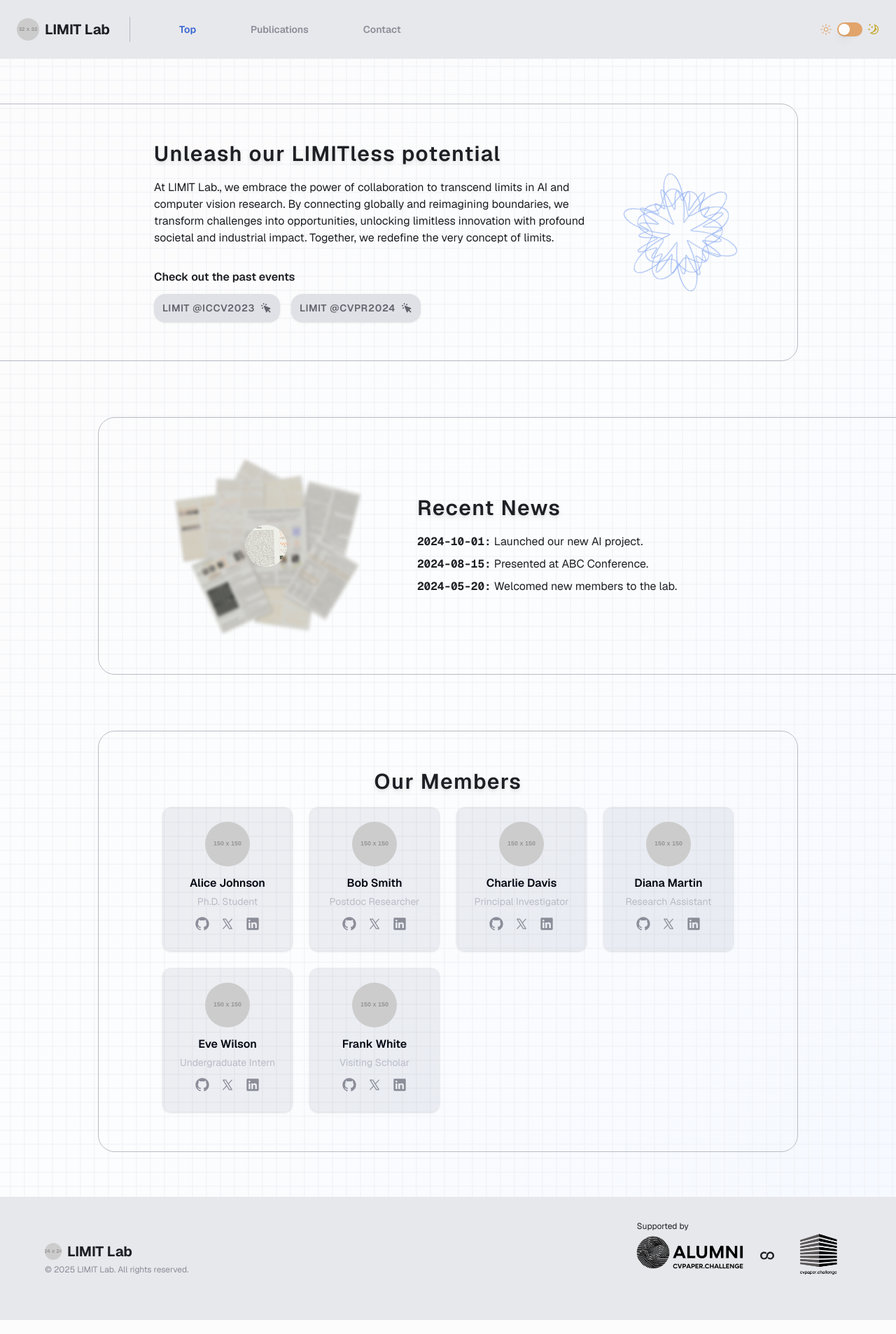
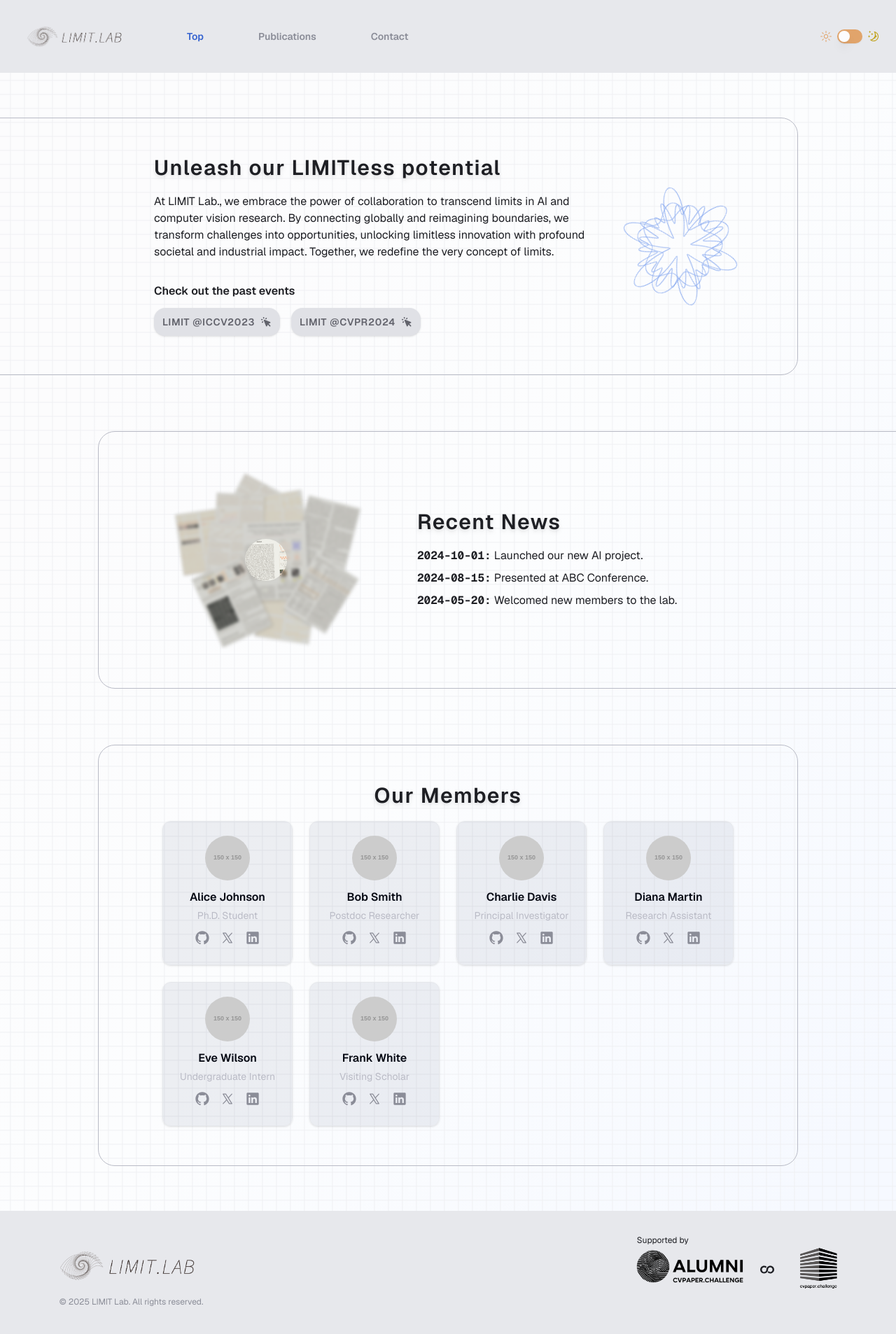
Before and after one commit to cvpaperchallenge-alumni/limit-lab-homepage, a Next.js app: page / in a window 1280 px wide. Shown: the whole page at 70% size. Built offline with nearby package versions, Linux system fonts and the light colour scheme; what tailwindcss-animated would draw is missing.

Commit message:
faet: use logo at header and footer.

```diff
--- a/src/components/footer.tsx
+++ b/src/components/footer.tsx
@@ -12,9 +12,10 @@ import blackAlumniLogo from '../../public/alumni-logo-with-wide-black.png'
 import whiteAlumniLogo from '../../public/alumni-logo-with-wide-white.png'
 import blackCCLogo from '../../public/cvpaper-logo-black.png'
 import whiteCCLogo from '../../public/cvpaper-logo-white.png'
+import whiteLimitLabLogoWide from '../../public/limitlab-logo-white-wide.png'
+import blackLimitLabLogoWide from '../../public/limitlab-logo-black-wide.png'
 
 // shadcn/ui components
-import { Avatar, AvatarFallback, AvatarImage } from '@/components/ui/avatar'
 import { Separator } from '@/components/ui/separator'
 
 export function Footer() {
@@ -33,13 +34,14 @@ export function Footer() {
     <div className="flex min-h-44 w-full justify-center bg-secondary p-4 py-6 text-secondary-foreground sm:p-6">
       <div className="flex w-full max-w-[1500px] flex-col items-center justify-between gap-6 sm:gap-4 md:flex-row">
         {/* Placeholder logo */}
-        <div className="flex flex-col items-center gap-1 md:ml-4 md:items-start lg:ml-10">
+        <div className="flex flex-col items-center gap-1 md:ml-4 md:items-center lg:ml-10">
           <div className="flex items-center space-x-2">
-            <Avatar className="size-5 sm:size-6">
-              <AvatarImage src="https://via.placeholder.com/24" alt="Logo" />
-              <AvatarFallback>AL</AvatarFallback>
-            </Avatar>
-            <span className="text-lg font-bold sm:text-xl">LIMIT Lab</span>
+            <Image
+              alt="limit lab logo"
+              className="h-20 w-auto sm:h-20"
+              priority={true}
+              src={isDarkMode ? whiteLimitLabLogoWide : blackLimitLabLogoWide}
+            />
           </div>
           <div className="text-xs text-sub">
             © 2025 LIMIT Lab. All rights reserved.
--- a/src/components/header.tsx
+++ b/src/components/header.tsx
@@ -8,13 +8,13 @@ import Link from 'next/link'
 import { useRouter, usePathname } from 'next/navigation'
 import blackVAMark from '../../public/visual_atoms_1_black.png'
 import whiteVAMark from '../../public/visual_atoms_1_white.png'
+import whiteLimitLabLogoWide from '../../public/limitlab-logo-white-wide.png'
+import blackLimitLabLogoWide from '../../public/limitlab-logo-black-wide.png'
 
 // shadcn/ui components
-import { Avatar, AvatarFallback, AvatarImage } from '@/components/ui/avatar'
 import { Button } from '@/components/ui/button'
 import { Switch } from '@/components/ui/switch'
 import { Spinner } from '@/components/ui/spinner'
-import { Separator } from '@/components/ui/separator'
 import {
   DropdownMenu,
   DropdownMenuContent,
@@ -67,15 +67,16 @@ export function Header() {
         {/* Logo + Title */}
         <div className="flex justify-between gap-4 sm:gap-7">
           <div className="flex items-center gap-2">
-            <Avatar className="size-7 sm:size-8">
-              <AvatarImage src="https://via.placeholder.com/32" alt="Logo" />
-              <AvatarFallback>AL</AvatarFallback>
-            </Avatar>
-            <span className="text-lg font-bold sm:text-xl">LIMIT Lab</span>
-            <Separator
+            <Image
+              alt="limit lab logo"
+              className="h-14 w-auto sm:h-14"
+              priority={true}
+              src={isDarkMode ? whiteLimitLabLogoWide : blackLimitLabLogoWide}
+            />
+            {/* <Separator
               orientation="vertical"
               className="ml-3 hidden bg-muted-foreground sm:ml-5 md:block"
-            />
+            /> */}
           </div>
 
           {/* Navigation Links */}
```
